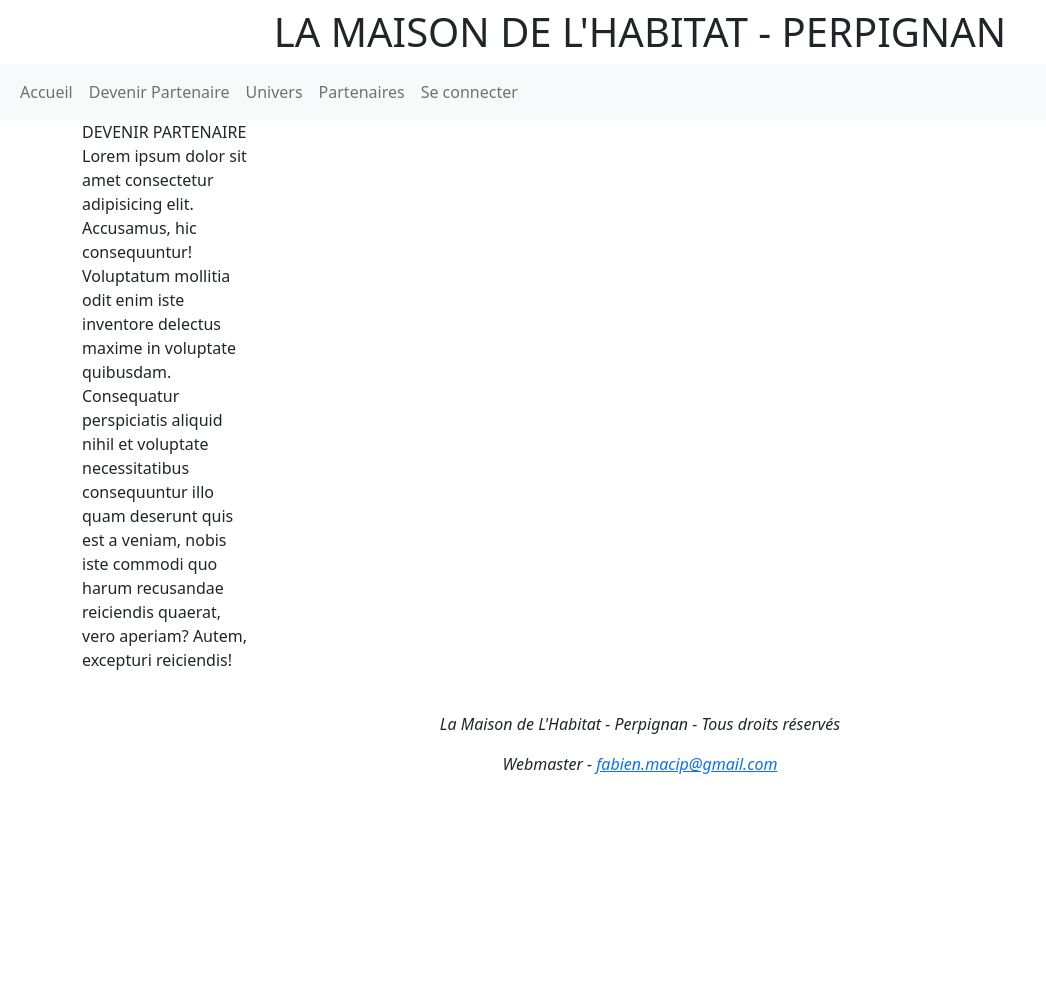
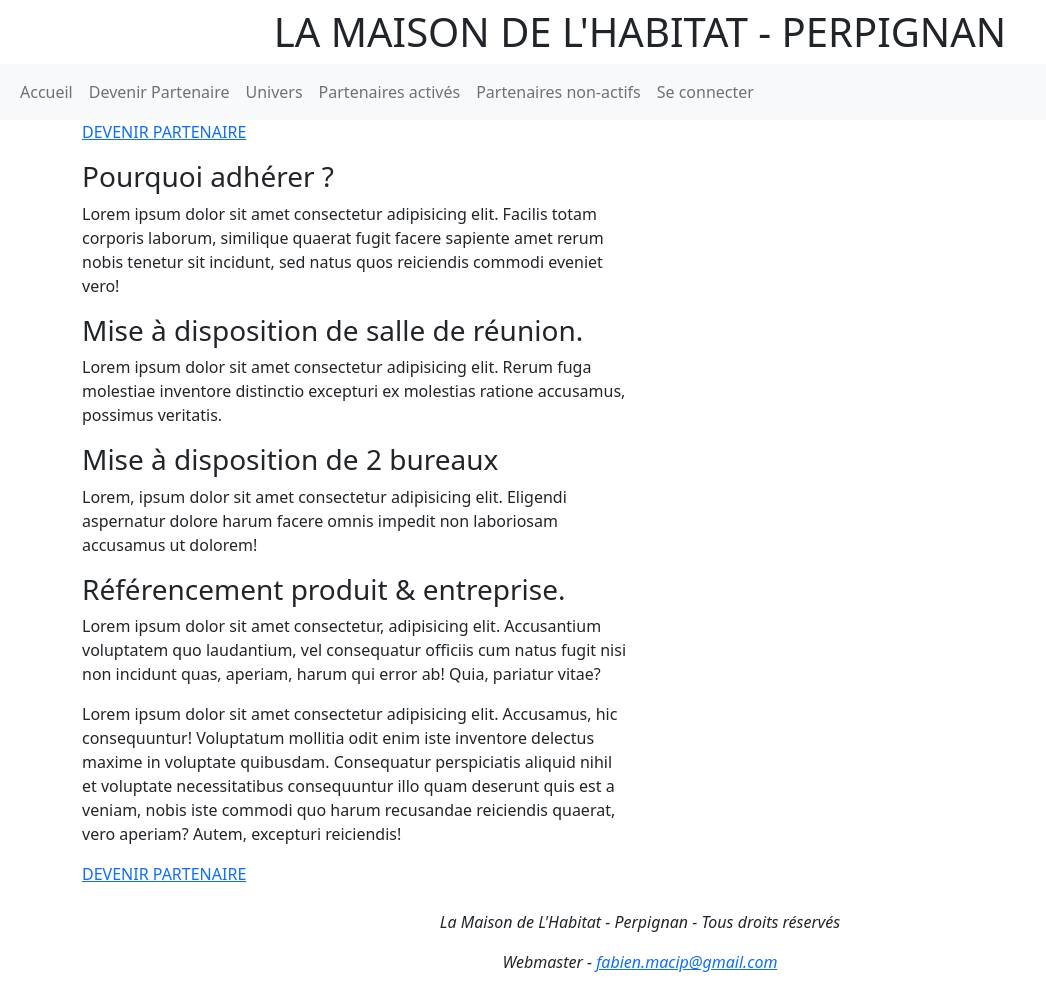
Before and after one commit to fabienmacip/lmh-perpignan, a PHP site: page /vues/devenir-partenaire.php in a window 1280 px wide. Shown: the whole page, without its empty margins (0-1046 px from the left). Before the commit the page ends 774 px from the top, so only its background shows below. Run offline with PHP 8.4, Linux system fonts and the light colour scheme; some libraries are stand-ins or nearby versions.

Commit message:
PARTENAIRES page ACTIFS et page NON-ACTIFS

```diff
--- a/index.php
+++ b/index.php
@@ -88,7 +88,7 @@
     $controleur->deletePartenaire($_GET['id'],$_GET['nom']);
 // PARTENAIRE - READ
 } elseif (isset($_GET['page']) && 'partenaires' === $_GET['page'] && !isset($_GET['action'])) {
-    $controleur->listerPartenaire();
+    $controleur->listerPartenaire($_GET['actif']);
 }
 
 // DATE - CRUD
@@ -130,6 +130,9 @@
 elseif (isset($_GET['page']) && 'devenir-partenaire' === $_GET['page']){
     $controleur->devenirPartenaire();
 }
+elseif (isset($_POST['page']) && 'devenir-partenaire' === $_POST['page'] && isset($_POST['action']) && 'createDevenirPartenaire' === $_POST['action']){
+    $controleur->devenirPartenaireCreation($_POST['nom'], '', 0, $_POST['mail'], $_POST['telephone']);
+}
 else {
     if(isset($_GET['backtounivers'])){
         $controleur->accueil($_GET['backtounivers']);
--- a/modeles/Partenaire.php
+++ b/modeles/Partenaire.php
@@ -62,6 +62,10 @@
         return $this->image;
     }
 
+    public function getDescription(){
+        return $this->description;
+    }
+
     public function getDescriptionBreve(){
         return "Lorem ipsum dolor sit amet, consectetur adipisicing elit. Molestias id qui architecto repudiandae...";
         //return $this->description;
@@ -72,6 +76,7 @@
         return $this->actif;
     }
 
+
     public function getPolice() {
         return $this->actif == 0 ? "police-blanche" : "";
     }
--- a/script/script.js
+++ b/script/script.js
@@ -106,9 +106,6 @@
     }
 
 
-
-
-
 }) // FIN DU document.READY
 
 //  ##############  Impression étiquettes  ###################
@@ -128,6 +125,10 @@
   return window.print();
 }
 
+
+function lienFormDevenirPartenaire(){
+  $('input#nom').focus()
+}
 
 // ##############  UNIVERS  ###################
 
@@ -163,7 +164,7 @@
 
   // On frise tous les autres boutons "Modifier"
   $('.updateUnivers').prop('disabled',true);
-8
+
 
   // Si on clique sur ANNULER, on ré-affiche la ligne normale -> codeAConserver
   $( "#annuler" ).click(function() {
--- a/vues/devenir-partenaire.php
+++ b/vues/devenir-partenaire.php
@@ -4,16 +4,33 @@
 ?>
 <div class="container">
     <div class="row">
-      <div class="col-0 col-lg-1 col-xl-2">
-          DEVENIR PARTENAIRE
+      <div class="col-12 col-lg-6 col-xl-6">
+          <a href="#form-create-devenir-partenaire" id="lien-form-devenir-partenaire" onclick="lienFormDevenirPartenaire()">DEVENIR PARTENAIRE</a>
+          <p>
+            <h3>
+                Pourquoi adhérer ?
+            </h3>
+            Lorem ipsum dolor sit amet consectetur adipisicing elit. Facilis totam corporis laborum, similique quaerat fugit facere sapiente amet rerum nobis tenetur sit incidunt, sed natus quos reiciendis commodi eveniet vero!
+          </p>
+          <p>
+            <h3>Mise à disposition de salle de réunion.</h3>
+            Lorem ipsum dolor sit amet consectetur adipisicing elit. Rerum fuga molestiae inventore distinctio excepturi ex molestias ratione accusamus, possimus veritatis.
+          </p>
+          <p>
+            <h3>Mise à disposition de 2 bureaux</h3>
+            Lorem, ipsum dolor sit amet consectetur adipisicing elit. Eligendi aspernatur dolore harum facere omnis impedit non laboriosam accusamus ut dolorem!
+          </p>
+          <p>
+            <h3>Référencement produit & entreprise.</h3>
+            Lorem ipsum dolor sit amet consectetur, adipisicing elit. Accusantium voluptatem quo laudantium, vel consequatur officiis cum natus fugit nisi non incidunt quas, aperiam, harum qui error ab! Quia, pariatur vitae?
+          </p>
           <p>
               Lorem ipsum dolor sit amet consectetur adipisicing elit. Accusamus, hic consequuntur! Voluptatum mollitia odit enim iste inventore delectus maxime in voluptate quibusdam. Consequatur perspiciatis aliquid nihil et voluptate necessitatibus consequuntur illo quam deserunt quis est a veniam, nobis iste commodi quo harum recusandae reiciendis quaerat, vero aperiam? Autem, excepturi reiciendis!
           </p>
+          <a href="#form-create-devenir-partenaire" id="lien-form-devenir-partenaire" onclick="lienFormDevenirPartenaire()">DEVENIR PARTENAIRE</a>
 
       </div>
-    <div class="col-0 col-lg-1 col-xl-2">
-    </div>
-    <div class="col-12 col-lg-10 col-xl-8">
+    <div class="col-12 col-lg-6 col-xl-6">
 
         <!-- ######################## DEBUT FORM CANDIDATURE PARTENAIRE #################### -->
 
--- a/vues/layout.php
+++ b/vues/layout.php
@@ -63,7 +63,8 @@
                 <li class="nav-item"><a href="index.php?page=accueil" class="nav-link">Accueil</a></li>
                 <li class="nav-item"><a href="index.php?page=devenir-partenaire" class="nav-link">Devenir Partenaire</a></li>
                 <li class="nav-item"><a href="index.php?page=universs" class="nav-link">Univers</a></li>
-                <li class="nav-item"><a href="index.php?page=partenaires" class="nav-link">Partenaires</a></li>
+                <li class="nav-item"><a href="index.php?page=partenaires&actif=1" class="nav-link">Partenaires activés</a></li>
+                <li class="nav-item"><a href="index.php?page=partenaires&actif=0" class="nav-link">Partenaires non-actifs</a></li>
 
                 <?php
                 if(!isset($_SESSION['admin']) || $_SESSION['admin'] !== 1) { ?>
```
Also changed, not shown: controleurs/controleur.php (+8 -2 lines), modeles/Partenaires.php (+8 -2 lines), style.css (+13 -0 lines), vues/detail-partenaire.php (+13 -4 lines).
